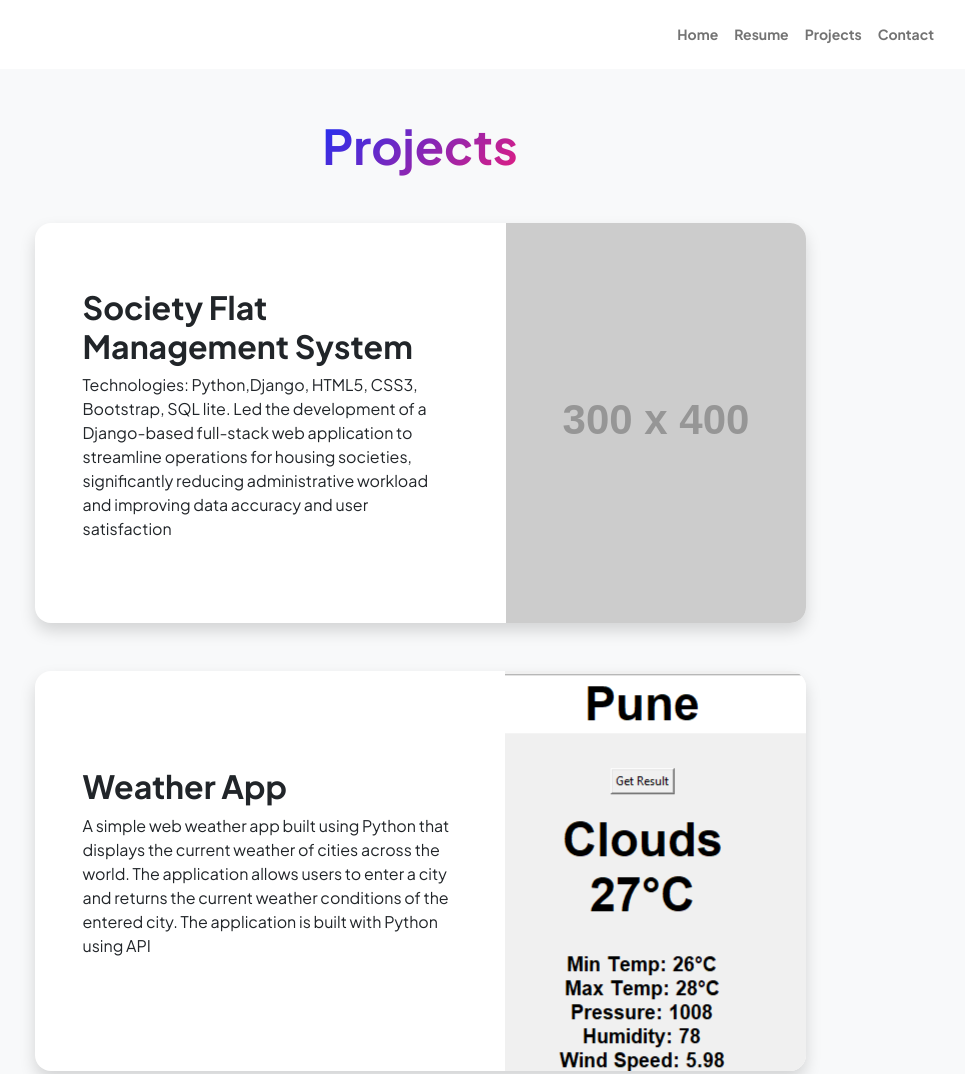
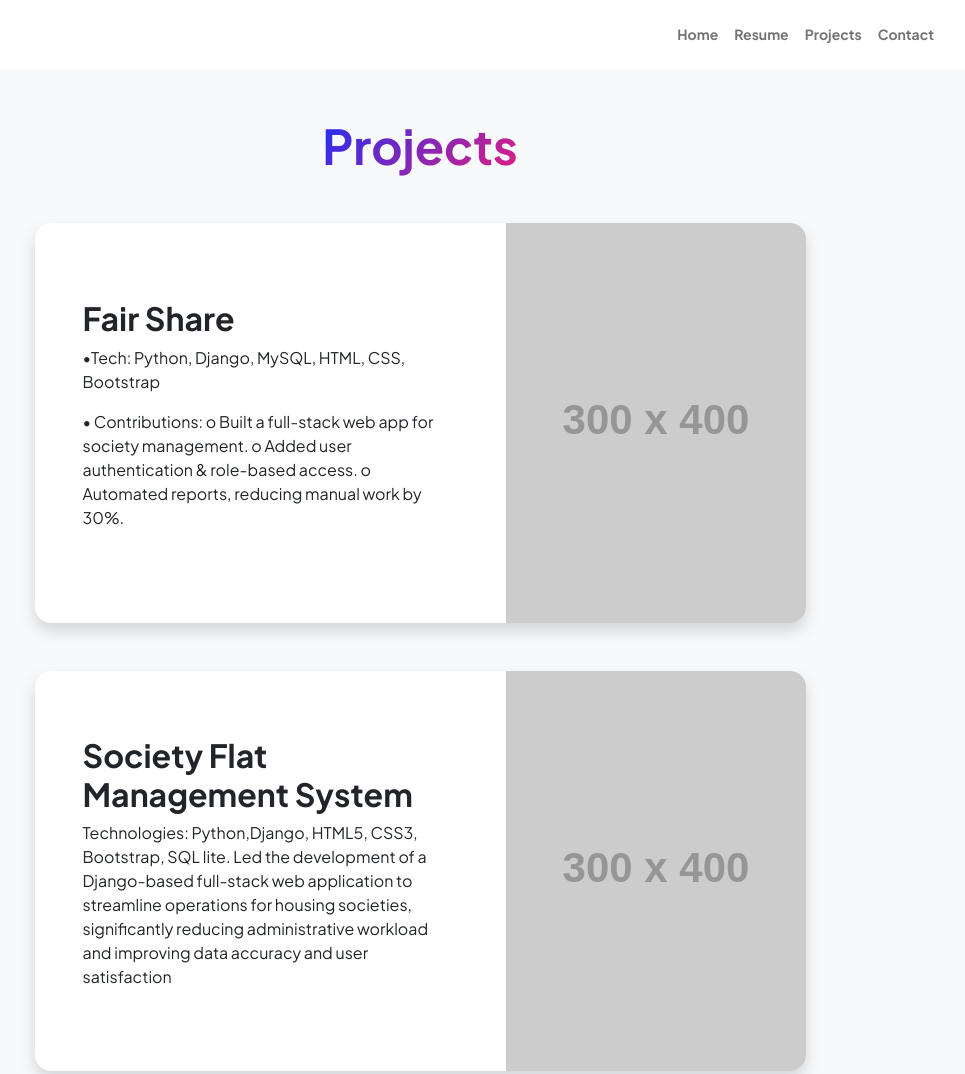
Before and after one commit to ravivarat/Portfolio, a plain HTML site: page projects.html in a window 1280 px wide. Shown: the top 1074 px of the page, without its empty margins (220-1185 px from the left). Drawn offline with nearby package versions, Linux system fonts and the light colour scheme; placeholder pictures from the web are drawn by us.

Commit message:
Update projects.html

```diff
--- a/projects.html
+++ b/projects.html
@@ -42,7 +42,24 @@
                     </div>
                     <div class="row gx-5 justify-content-center">
                         <div class="col-lg-11 col-xl-9 col-xxl-8">
-                            <!-- Project Card 1-->
+                             <!-- Project Card 1-->
+                            <div class="card overflow-hidden shadow rounded-4 border-0 mb-5">
+                                <div class="card-body p-0">
+                                    <div class="d-flex align-items-center">
+                                        <div class="p-5">
+                                            <h2 class="fw-bolder">Fair Share</h2>
+                                            <p>•Tech: Python, Django, MySQL, HTML, CSS, Bootstrap  </p>
+                                            <p>•	Contributions:
+                                                o	Built a full-stack web app for society management.
+                                                o	Added user authentication & role-based access.
+                                                o	Automated reports, reducing manual work by 30%.
+</p>
+                                        </div>
+                                        <img class="img-fluid" src="https://dummyimage.com/300x400/343a40/6c757d" alt="..." />
+                                    </div>
+                                </div>
+                            </div>
+                            <!-- Project Card 11-->
                             <div class="card overflow-hidden shadow rounded-4 border-0 mb-5">
                                 <div class="card-body p-0">
                                     <div class="d-flex align-items-center">
```
